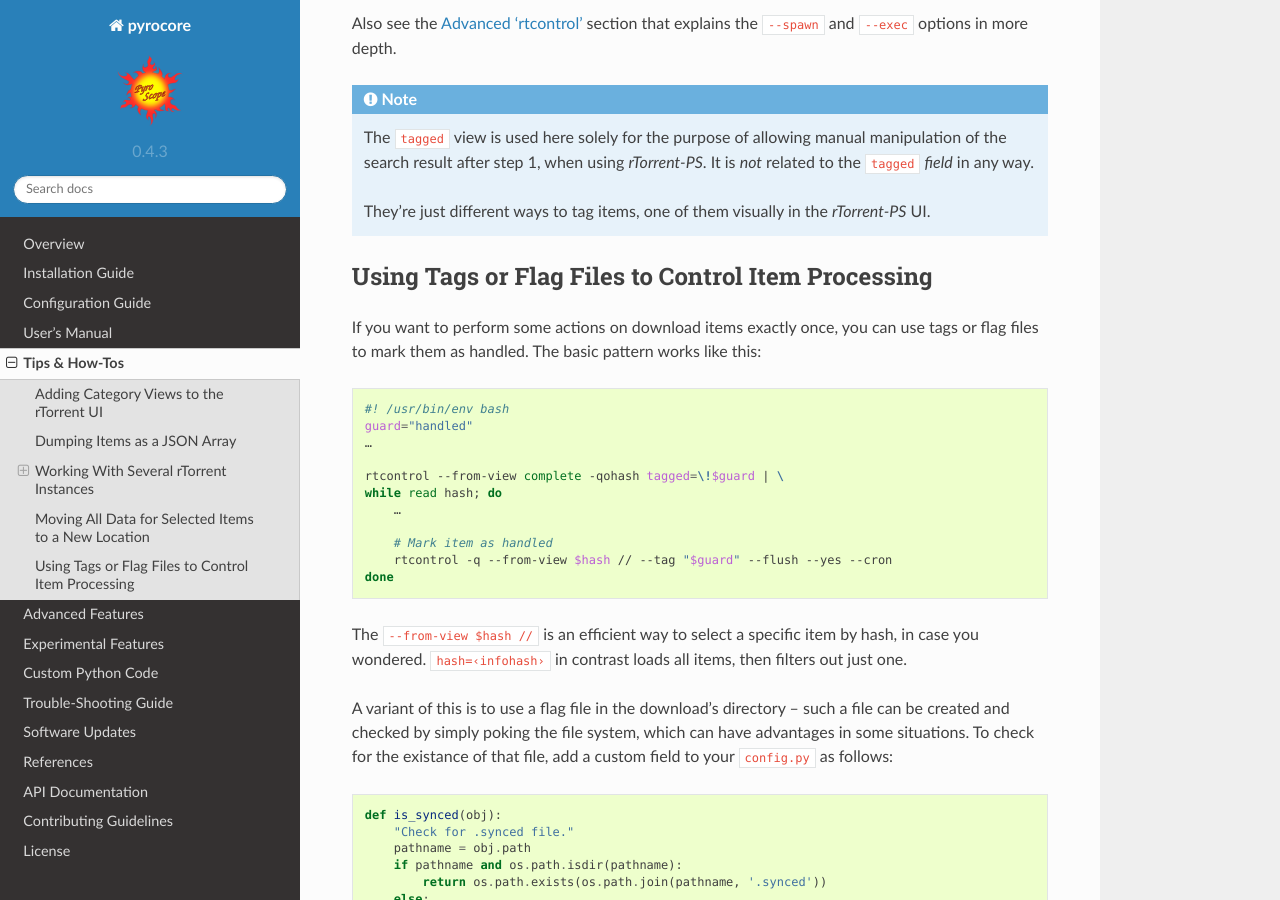
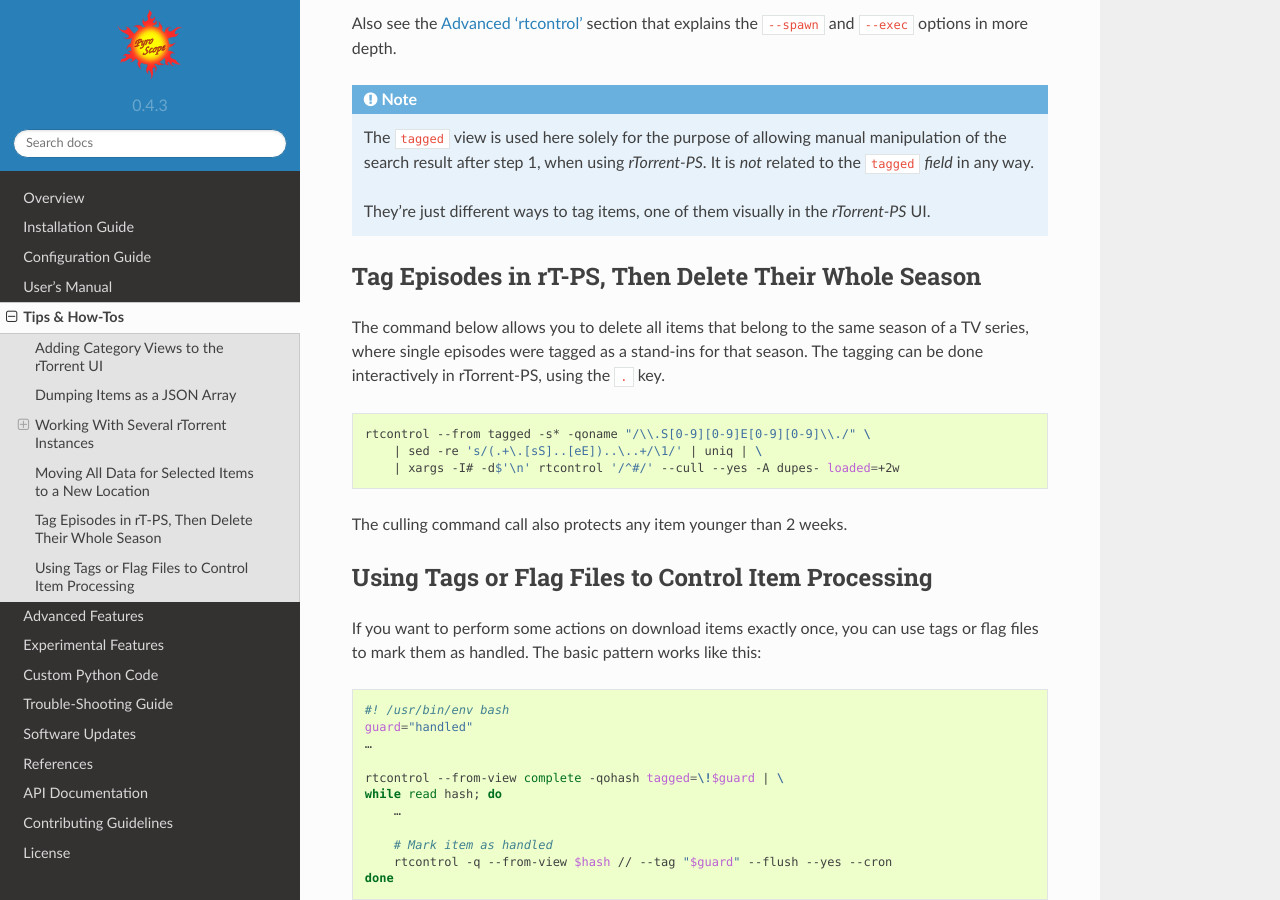
Before and after one commit to pyroscope/pyrocore, a Sphinx documentation site: the page built from docs/howto.rst, in a window 1280 px wide and 900 px high, scrolled down 2964 px. Built offline with Sphinx 7.4.7 and the Read the Docs theme 2.0.0, drawn with Linux system fonts in a browser that asks for light colours.

Commit message:
how-to: Tag Episodes in rT-PS, Then Delete Their Whole Season

```diff
--- a/docs/howto.rst
+++ b/docs/howto.rst
@@ -162,6 +162,22 @@ the ``--spawn`` and ``--exec`` options in more depth.
     They're just different ways to tag items, one of them visually in the *rTorrent-PS* UI.
 
 
+Tag Episodes in rT-PS, Then Delete Their Whole Season
+-----------------------------------------------------
+
+The command below allows you to delete all items that belong to the same season of a TV series,
+where single episodes were tagged as a stand-ins for that season.
+The tagging can be done interactively in rTorrent-PS, using the ``.`` key.
+
+.. code-block:: shell
+
+    rtcontrol --from tagged -s* -qoname "/\\.S[0-9][0-9]E[0-9][0-9]\\./" \
+        | sed -re 's/(.+\.[sS]..[eE])..\..+/\1/' | uniq | \
+        | xargs -I# -d$'\n' rtcontrol '/^#/' --cull --yes -A dupes- loaded=+2w
+
+The culling command call also protects any item younger than 2 weeks.
+
+
 Using Tags or Flag Files to Control Item Processing
 ---------------------------------------------------
 
```
